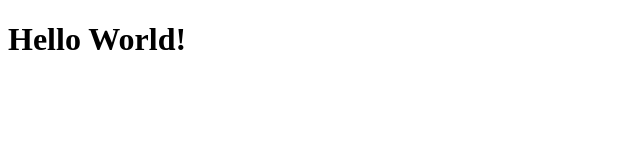
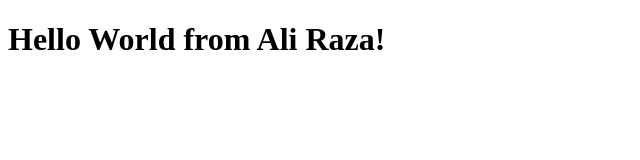
Before and after one commit to imraza/bootcamp-2020, a plain HTML site: page index.html in a window 1280 px wide. Shown: the whole page, without its empty margins (0-640 px from the left). Drawn offline with Linux system fonts and the light colour scheme.

Commit message:
added name
added my name in index file

```diff
--- a/index.html
+++ b/index.html
@@ -5,6 +5,6 @@
     <title>Hello World</title>
 </head>
 <body>
-    <h1>Hello World!</h1>
+    <h1>Hello World from Ali Raza!</h1>
 </body>
 </html>
```
